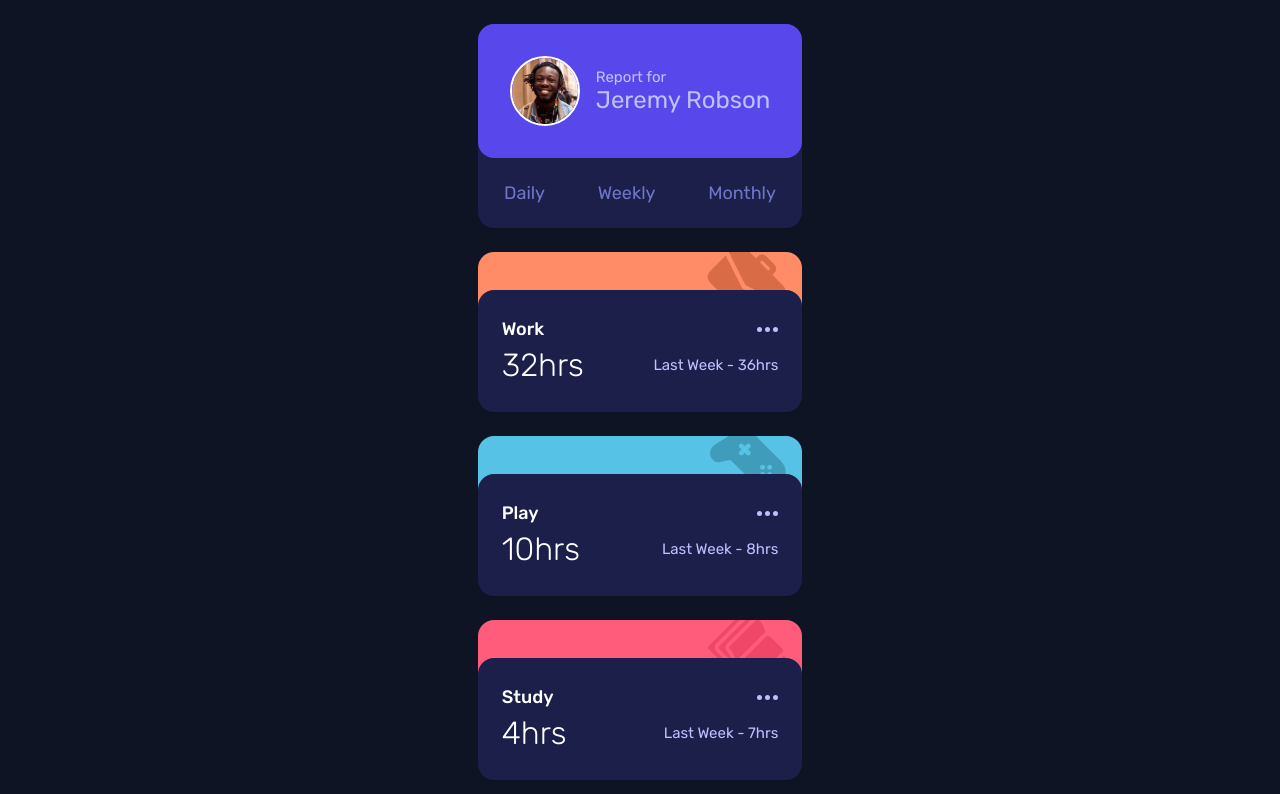
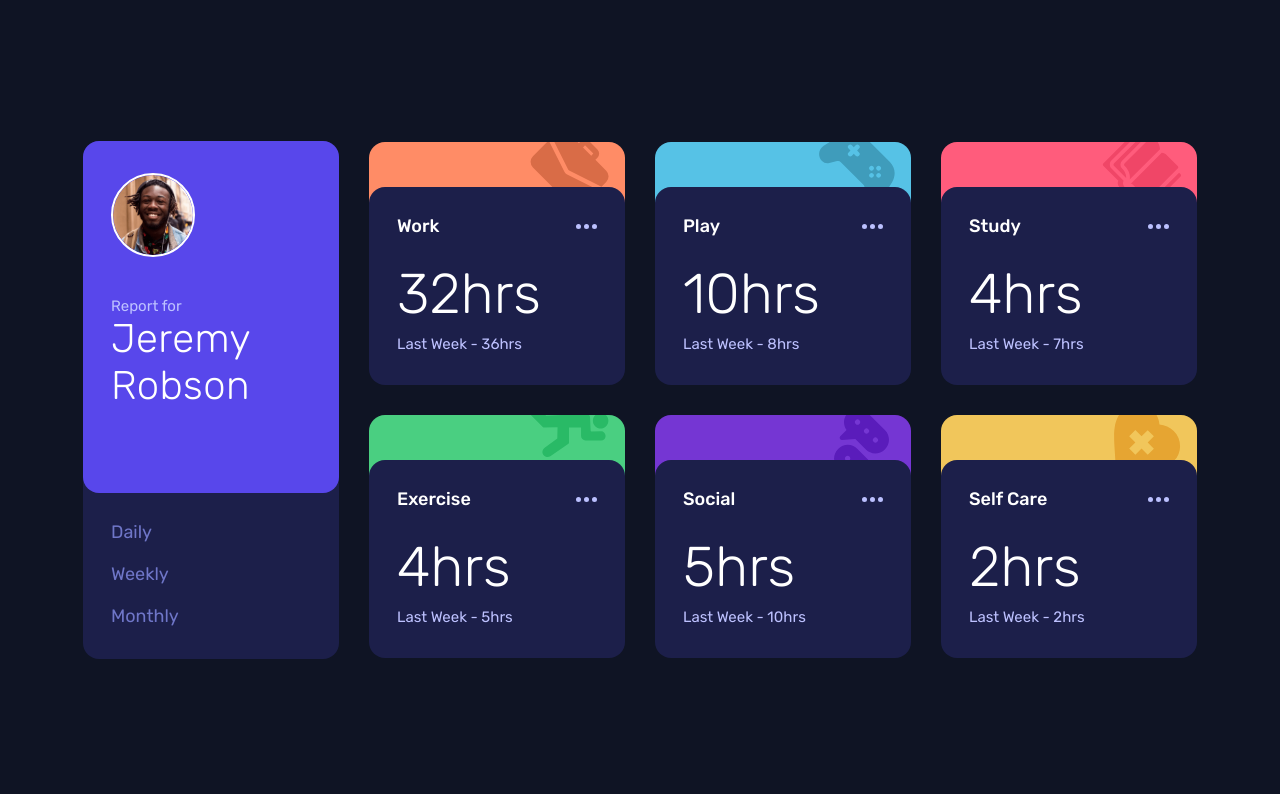
Before and after one commit to Polaris-algedi/time-tracking-dashboard, a website built with Vite: page index.html in a window 1280 px wide. Shown: the top 794 px of the page. Built offline with nearby package versions, Linux system fonts and the light colour scheme.

Commit message:
Adds responsive desktop styles and refines spacing
Introduces desktop-specific CSS for improved layout and typography on larger screens.
Expands and adjusts spacing, font sizes, and card dimensions for visual consistency.
Enhances user info and card presentation, supporting a more polished, adaptable design.

```diff
--- a/src/style.css
+++ b/src/style.css
@@ -33,14 +33,18 @@
   --font-size-base: 1.125rem; /* 18px */
   --font-size-lg: 1.5rem; /* 24px */
   --font-size-xl: 2rem; /* 32px */
+  --font-size-xxl: 2.5rem; /* 40px */
+  --font-size-xxxl: 3.5rem; /* 56px */
 
   /* Spacing */
-  --spacing-0: 0.375rem; /* 6px */
+  --spacing-0: 0.5rem; /* 8px */
   --spacing-1: 1rem; /* 16px */
   --spacing-2: 1.25rem; /* 20px */
   --spacing-3: 1.5rem; /* 24px */
   --spacing-4: 1.75rem; /* 28px */
   --spacing-5: 2rem; /* 32px */
+  --spacing-6: 2.5rem; /* 40px */
+  --spacing-7: 5.25rem; /* 84px */
 
   /* Design widths */
   --mobile-design-width: 23.438rem; /* 375px */
@@ -50,9 +54,16 @@
   --profile-picture-width-mobile: 4.375rem; /* 70px */
   --profile-picture-height-mobile: 4.375rem; /* 70px */
 
+  /* Profile picture dimensions for desktop */
+  --profile-picture-width-desktop: 5.25rem; /* 84px */
+  --profile-picture-height-desktop: 5.25rem; /* 84px */
+
   /* Activity card hero dimensions */
-  --activity-card-hero-width: 100%; /* Full width of the card */
-  --activity-card-hero-height: 2.375rem; /* 38px */
+  --activity-card-hero-height-mobile: 2.375rem; /* 38px */
+  --activity-card-hero-height-desktop: 2.813rem; /* 45px */
+
+  /* Card dimensions for Desktop */
+  --card-width-desktop: 16rem; /* 256px */
 
   /* Borders */
   --border-radius: 1rem; /* 16px */
@@ -102,7 +113,7 @@ header {
   align-items: center;
   gap: var(--spacing-1);
   background-color: var(--purple-600);
-  padding: var(--spacing-5);
+  padding: var(--spacing-5) var(--spacing-4);
   border-radius: var(--border-radius);
 }
 
@@ -120,8 +131,9 @@ header {
 
 .user-info h2 {
   font-size: var(--font-size-lg);
-  font-weight: var(--font-weight-normal);
-  color: var(--navy-200);
+  font-weight: var(--font-weight-light);
+  letter-spacing: 0.01em;
+  color: white;
 }
 
 .timeframe-nav {
@@ -146,7 +158,9 @@ a {
 .activity-card {
   position: relative;
   margin: var(--spacing-3);
-  margin-block-start: calc(var(--spacing-3) + var(--activity-card-hero-height));
+  margin-block-start: calc(
+    var(--spacing-3) + var(--activity-card-hero-height-mobile)
+  );
   background-color: var(--navy-900);
   border-radius: var(--border-radius);
 }
@@ -194,7 +208,7 @@ a {
   right: 0;
   width: 100%;
   height: 100%;
-  transform: translateY(calc(var(--activity-card-hero-height) * -1));
+  transform: translateY(calc(var(--activity-card-hero-height-mobile) * -1));
   z-index: -1;
   overflow: hidden;
   border-radius: var(--border-radius);
@@ -224,3 +238,81 @@ a {
 .activity-card:nth-child(6) .card-hero {
   background-color: var(--yellow-300);
 }
+
+/* Desktop styles */
+
+@media (min-width: 48rem) {
+  main {
+    display: flex;
+    flex-direction: row;
+    align-items: center;
+    justify-content: center;
+    gap: calc(var(--spacing-4) + 0.125rem);
+    max-width: 69.625rem;
+  }
+
+  header {
+    width: var(--card-width-desktop);
+    margin: 0;
+    flex-shrink: 0;
+  }
+  .user {
+    flex-direction: column;
+    align-items: start;
+    gap: var(--spacing-6);
+    padding-block-start: var(--spacing-5);
+    padding-block-end: var(--spacing-7);
+  }
+
+  .user img {
+    width: var(--profile-picture-width-desktop);
+    height: var(--profile-picture-height-desktop);
+  }
+
+  .user-info h2 {
+    font-size: var(--font-size-xxl);
+  }
+
+  .timeframe-nav {
+    padding: var(--spacing-4);
+    padding-block-end: var(--spacing-5);
+  }
+
+  .timeframe-list {
+    flex-direction: column;
+    gap: var(--spacing-2);
+  }
+
+  .activity {
+    display: flex;
+    flex-wrap: wrap;
+    gap: calc(var(--spacing-4) + 0.125rem);
+  }
+
+  .activity-card {
+    width: var(--card-width-desktop);
+    margin: 0;
+    margin-block-start: var(--activity-card-hero-height-desktop);
+    padding: var(--spacing-4);
+    padding-block-end: var(--spacing-5);
+  }
+  .activity-header,
+  .activity-time {
+    padding: 0;
+  }
+
+  .card-hero {
+    transform: translateY(calc(var(--activity-card-hero-height-desktop) * -1));
+  }
+  .activity-time {
+    flex-direction: column;
+    align-items: start;
+    margin: 0;
+  }
+
+  .activity-time p:first-child {
+    font-size: var(--font-size-xxxl);
+    margin-block-start: var(--spacing-3);
+    margin-block-end: var(--spacing-0);
+  }
+}
```
